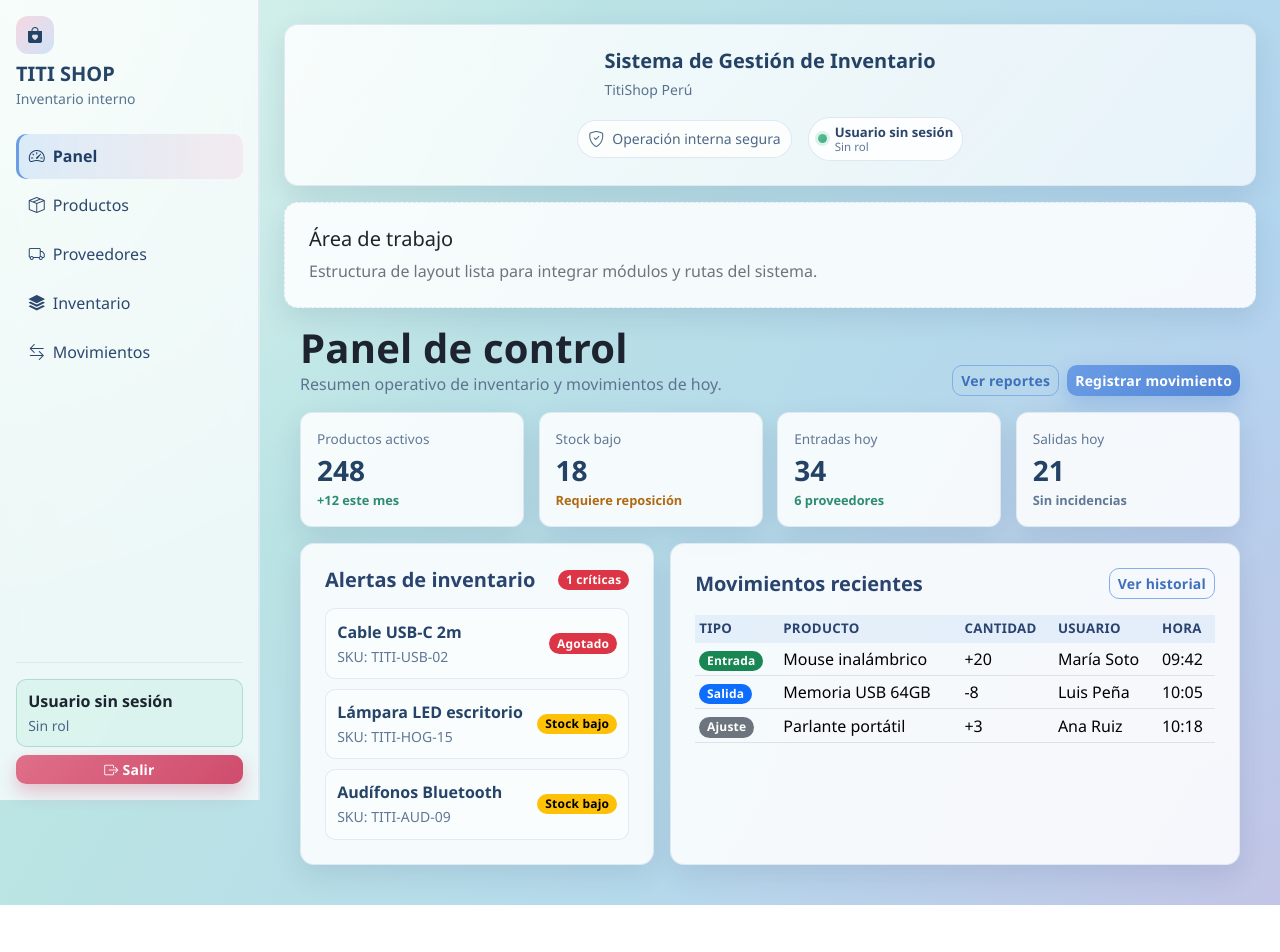
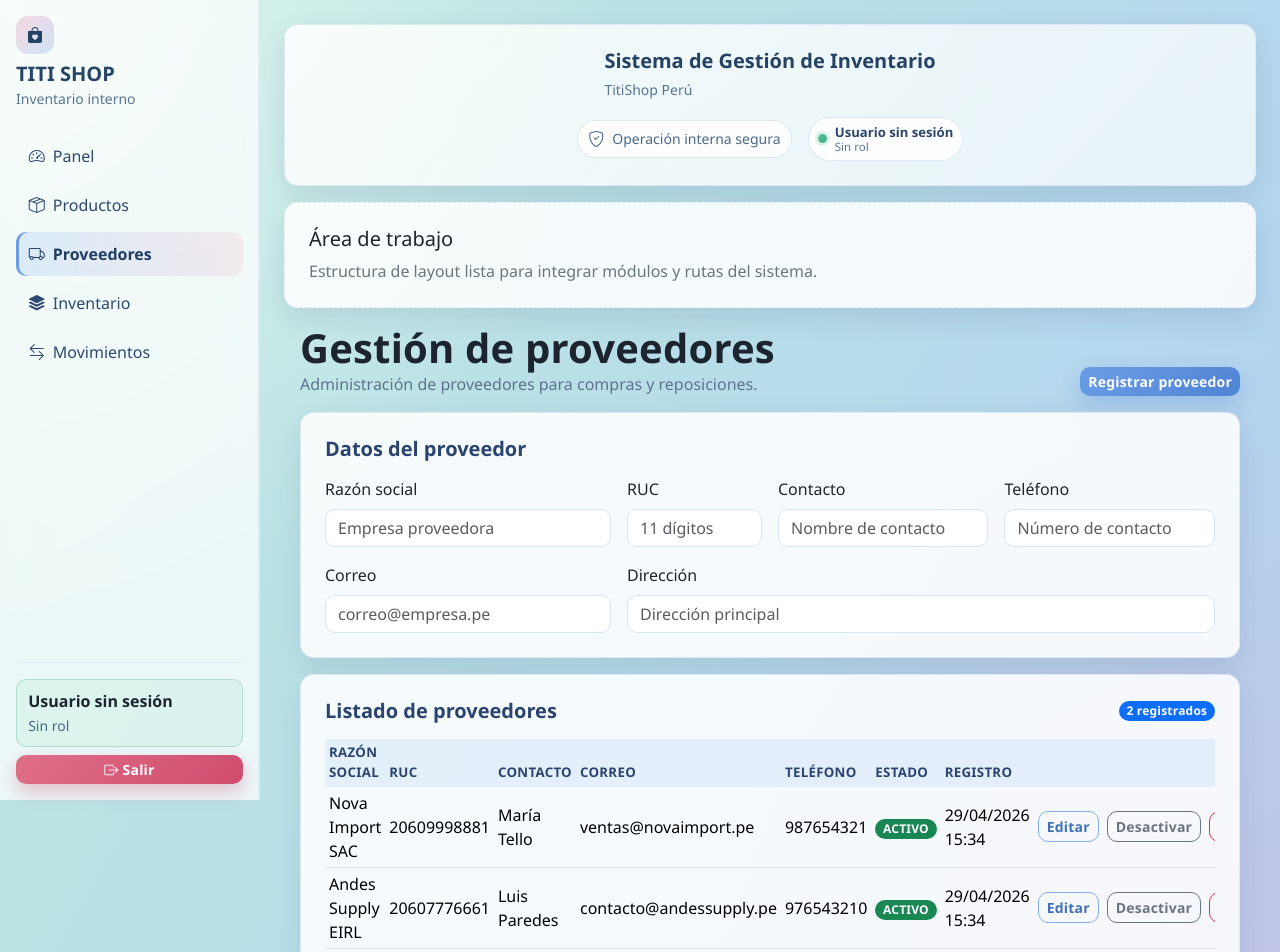
Before and after one commit to Espiritu16/titishop-frontend-angular, an Angular app: page /proveedores in a window 1280 px wide. Before the commit this address led to /dashboard. Shown: the top 952 px of the page. Before the commit the page ends 905 px from the top, so only its background shows below. Built offline with nearby package versions, Linux system fonts and the light colour scheme.

Commit message:
version sin merge dev

```diff
--- a/src/app/app.routes.ts
+++ b/src/app/app.routes.ts
@@ -3,6 +3,7 @@ import { AppShell } from './features/layout/app-shell/app-shell';
 import { Login } from './features/login/login';
 import { Dashboard } from './features/dashboard/dashboard';
 import { Products } from './features/products/products';
+import { Providers } from './features/providers/providers';
 
 export const routes: Routes = [
   { path: 'login', component: Login },
@@ -12,6 +13,7 @@ export const routes: Routes = [
     children: [
       { path: 'dashboard', component: Dashboard },
       { path: 'productos', component: Products },
+      { path: 'proveedores', component: Providers },
       { path: '', redirectTo: 'dashboard', pathMatch: 'full' },
     ],
   },
--- /dev/null
+++ b/src/app/features/providers/providers.html
@@ -0,0 +1,101 @@
+<section class="providers-page app-page">
+  <header class="section-head">
+    <div>
+      <h1 class="page-title">Gestión de proveedores</h1>
+      <p class="page-subtitle">Administración de proveedores para compras y reposiciones.</p>
+    </div>
+    <div class="d-flex gap-2">
+      @if (editingId) {
+        <button type="button" class="btn btn-outline-primary btn-sm" (click)="cancelEdit()">Cancelar edición</button>
+      }
+      <button type="button" class="btn btn-primary btn-sm" (click)="saveProvider()">
+        {{ editingId ? 'Guardar cambios' : 'Registrar proveedor' }}
+      </button>
+    </div>
+  </header>
+
+  <article class="card p-3 p-md-4">
+    <h5 class="panel-title mb-3">Datos del proveedor</h5>
+    <form class="row g-3" [formGroup]="providerForm" (ngSubmit)="saveProvider()">
+      <div class="col-12 col-md-4">
+        <label class="form-label">Razón social</label>
+        <input class="form-control" type="text" formControlName="businessName" placeholder="Empresa proveedora" />
+      </div>
+      <div class="col-12 col-md-2">
+        <label class="form-label">RUC</label>
+        <input class="form-control" type="text" maxlength="11" formControlName="ruc" placeholder="11 dígitos" />
+      </div>
+      <div class="col-12 col-md-3">
+        <label class="form-label">Contacto</label>
+        <input class="form-control" type="text" formControlName="contact" placeholder="Nombre de contacto" />
+      </div>
+      <div class="col-12 col-md-3">
+        <label class="form-label">Teléfono</label>
+        <input class="form-control" type="text" formControlName="phone" placeholder="Número de contacto" />
+      </div>
+      <div class="col-12 col-md-4">
+        <label class="form-label">Correo</label>
+        <input class="form-control" type="email" formControlName="email" placeholder="correo@empresa.pe" />
+      </div>
+      <div class="col-12 col-md-8">
+        <label class="form-label">Dirección</label>
+        <input class="form-control" type="text" formControlName="address" placeholder="Dirección principal" />
+      </div>
+    </form>
+  </article>
+
+  <article class="card p-3 p-md-4">
+    <div class="d-flex justify-content-between align-items-center mb-3">
+      <h5 class="panel-title mb-0">Listado de proveedores</h5>
+      <span class="badge text-bg-primary">{{ providers.length }} registrados</span>
+    </div>
+    <div class="table-responsive">
+      <table class="table table-sm align-middle mb-0">
+        <thead>
+          <tr>
+            <th>Razón social</th>
+            <th>RUC</th>
+            <th>Contacto</th>
+            <th>Correo</th>
+            <th>Teléfono</th>
+            <th>Estado</th>
+            <th>Registro</th>
+            <th class="text-end">Acciones</th>
+          </tr>
+        </thead>
+        <tbody>
+          @for (item of providers; track item.id) {
+            <tr>
+              <td>{{ item.businessName }}</td>
+              <td>{{ item.ruc }}</td>
+              <td>{{ item.contact }}</td>
+              <td>{{ item.email }}</td>
+              <td>{{ item.phone }}</td>
+              <td><span [class]="statusBadgeClass(item.status)">{{ item.status }}</span></td>
+              <td>{{ item.createdAt | date: 'dd/MM/yyyy HH:mm' }}</td>
+              <td class="text-end">
+                <div class="d-inline-flex gap-2">
+                  <button type="button" class="btn btn-outline-primary btn-sm" (click)="editProvider(item)">Editar</button>
+                  <button
+                    type="button"
+                    class="btn btn-outline-secondary btn-sm"
+                    (click)="toggleStatus(item.id)"
+                  >
+                    {{ item.status === 'ACTIVO' ? 'Desactivar' : 'Activar' }}
+                  </button>
+                  <button type="button" class="btn btn-outline-danger btn-sm" (click)="removeProvider(item.id)">Eliminar</button>
+                </div>
+              </td>
+            </tr>
+          }
+        </tbody>
+      </table>
+    </div>
+  </article>
+
+  @if (feedback) {
+    <div class="card p-3 providers-feedback">
+      {{ feedback }}
+    </div>
+  }
+</section>
--- /dev/null
+++ b/src/app/features/providers/providers.scss
@@ -0,0 +1,19 @@
+.providers-page {
+  padding: 1rem;
+}
+
+.panel-title {
+  color: #2a446f;
+  font-weight: 800;
+}
+
+.providers-feedback {
+  color: #2a446f;
+  font-weight: 700;
+}
+
+@media (max-width: 768px) {
+  .providers-page {
+    padding: 0.75rem;
+  }
+}
--- /dev/null
+++ b/src/app/features/providers/providers.ts
@@ -0,0 +1,186 @@
+import { Component } from '@angular/core';
+import { DatePipe } from '@angular/common';
+import { FormBuilder, ReactiveFormsModule, Validators } from '@angular/forms';
+
+type ProviderStatus = 'ACTIVO' | 'INACTIVO';
+
+interface ProviderItem {
+  id: string;
+  businessName: string;
+  ruc: string;
+  contact: string;
+  phone: string;
+  email: string;
+  address: string;
+  status: ProviderStatus;
+  createdAt: string;
+}
+
+const PROVIDERS_KEY = 'titishop_proveedores';
+
+@Component({
+  selector: 'app-providers',
+  imports: [ReactiveFormsModule, DatePipe],
+  templateUrl: './providers.html',
+  styleUrl: './providers.scss',
+})
+export class Providers {
+  feedback = '';
+  editingId: string | null = null;
+  providers: ProviderItem[] = [];
+
+  readonly providerForm;
+
+  constructor(private fb: FormBuilder) {
+    this.providerForm = this.fb.nonNullable.group({
+      businessName: ['', [Validators.required, Validators.minLength(3)]],
+      ruc: ['', [Validators.required, Validators.pattern(/^\d{11}$/)]],
+      contact: ['', [Validators.required, Validators.minLength(3)]],
+      phone: ['', [Validators.required, Validators.minLength(6)]],
+      email: ['', [Validators.required, Validators.email]],
+      address: ['', [Validators.required, Validators.minLength(5)]],
+    });
+    this.loadProviders();
+  }
+
+  saveProvider(): void {
+    if (this.providerForm.invalid) {
+      this.providerForm.markAllAsTouched();
+      this.feedback = 'Completa correctamente los campos requeridos.';
+      return;
+    }
+
+    const value = this.providerForm.getRawValue();
+    const normalizedRuc = value.ruc.trim();
+    const normalizedEmail = value.email.trim().toLowerCase();
+
+    const rucExists = this.providers.some((p) => p.ruc === normalizedRuc && p.id !== this.editingId);
+    if (rucExists) {
+      this.feedback = 'El RUC ya existe.';
+      return;
+    }
+
+    if (this.editingId) {
+      this.providers = this.providers.map((item) =>
+        item.id === this.editingId
+          ? {
+              ...item,
+              businessName: value.businessName.trim(),
+              ruc: normalizedRuc,
+              contact: value.contact.trim(),
+              phone: value.phone.trim(),
+              email: normalizedEmail,
+              address: value.address.trim(),
+            }
+          : item
+      );
+      this.feedback = 'Proveedor actualizado correctamente.';
+    } else {
+      const item: ProviderItem = {
+        id: crypto.randomUUID(),
+        businessName: value.businessName.trim(),
+        ruc: normalizedRuc,
+        contact: value.contact.trim(),
+        phone: value.phone.trim(),
+        email: normalizedEmail,
+        address: value.address.trim(),
+        status: 'ACTIVO',
+        createdAt: new Date().toISOString(),
+      };
+      this.providers = [item, ...this.providers];
+      this.feedback = 'Proveedor registrado correctamente.';
+    }
+
+    this.persist();
+    this.cancelEdit();
+  }
+
+  editProvider(item: ProviderItem): void {
+    this.editingId = item.id;
+    this.providerForm.setValue({
+      businessName: item.businessName,
+      ruc: item.ruc,
+      contact: item.contact,
+      phone: item.phone,
+      email: item.email,
+      address: item.address,
+    });
+    this.feedback = `Editando proveedor ${item.businessName}.`;
+  }
+
+  cancelEdit(): void {
+    this.editingId = null;
+    this.providerForm.reset({
+      businessName: '',
+      ruc: '',
+      contact: '',
+      phone: '',
+      email: '',
+      address: '',
+    });
+  }
+
+  toggleStatus(id: string): void {
+    this.providers = this.providers.map((item) =>
+      item.id === id ? { ...item, status: item.status === 'ACTIVO' ? 'INACTIVO' : 'ACTIVO' } : item
+    );
+    this.persist();
+  }
+
+  removeProvider(id: string): void {
+    this.providers = this.providers.filter((item) => item.id !== id);
+    this.persist();
+    this.feedback = 'Proveedor eliminado.';
+  }
+
+  statusBadgeClass(status: ProviderStatus): string {
+    return status === 'ACTIVO' ? 'badge text-bg-success' : 'badge text-bg-secondary';
+  }
+
+  private loadProviders(): void {
+    const raw = localStorage.getItem(PROVIDERS_KEY);
+    if (!raw) {
+      this.providers = this.seedProviders();
+      this.persist();
+      return;
+    }
+
+    try {
+      const parsed = JSON.parse(raw) as ProviderItem[];
+      this.providers = Array.isArray(parsed) ? parsed : this.seedProviders();
+    } catch {
+      this.providers = this.seedProviders();
+    }
+  }
+
+  private persist(): void {
+    localStorage.setItem(PROVIDERS_KEY, JSON.stringify(this.providers));
+  }
+
+  private seedProviders(): ProviderItem[] {
+    return [
+      {
+        id: crypto.randomUUID(),
+        businessName: 'Nova Import SAC',
+        ruc: '20609998881',
+        contact: 'María Tello',
+        phone: '987654321',
+        email: 'ventas@novaimport.pe',
+        address: 'Av. Industrial 450, Lima',
+        status: 'ACTIVO',
+        createdAt: new Date().toISOString(),
+      },
+      {
+        id: crypto.randomUUID(),
+        businessName: 'Andes Supply EIRL',
+        ruc: '20607776661',
+        contact: 'Luis Paredes',
+        phone: '976543210',
+        email: 'contacto@andessupply.pe',
+        address: 'Jr. Comercio 112, Arequipa',
+        status: 'ACTIVO',
+        createdAt: new Date().toISOString(),
+      },
+    ];
+  }
+}
```
